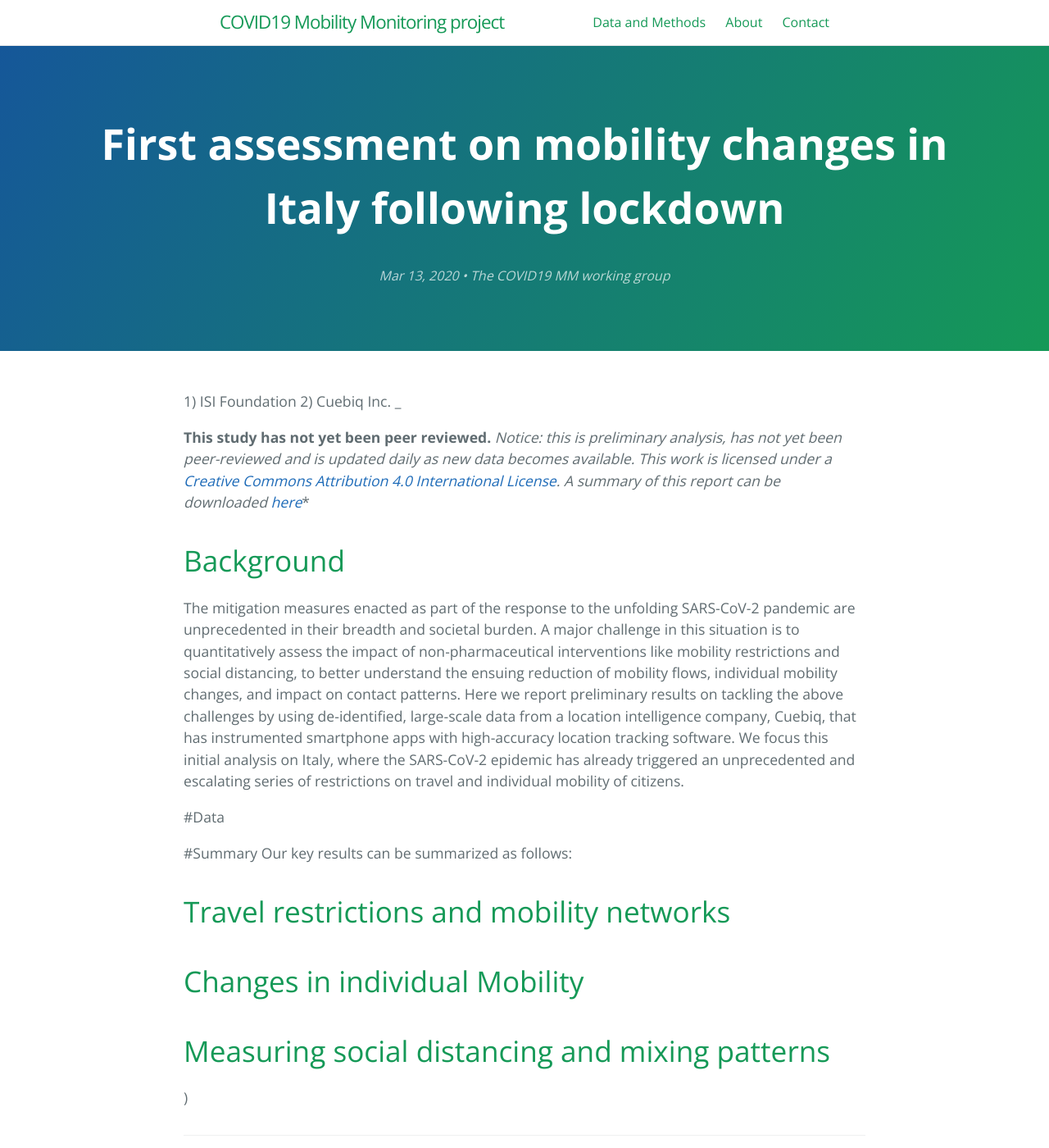
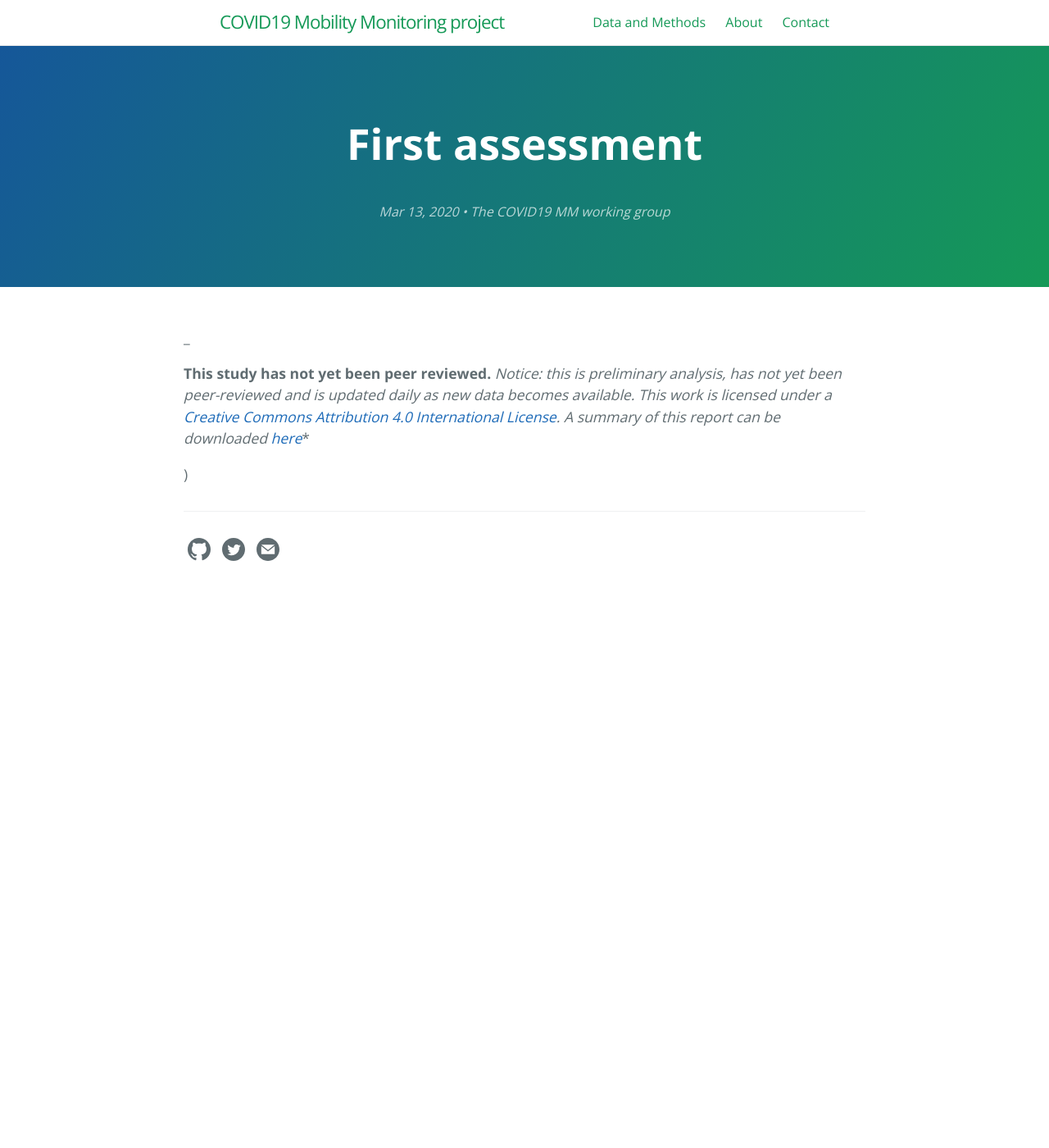
Before and after one commit to covid19mm/covid19mm.github.io, a Jekyll site: the page built from _posts/2020-03-12-first-report-assessment.markdown, in a window 1280 px wide and 1400 px high. Shown: the whole window at 82% size. Built offline with Jekyll 4.4.1, drawn with Linux system fonts in a browser that asks for light colours.

Commit message:
Comments

```diff
--- a/_posts/2020-03-12-first-report-assessment.markdown
+++ b/_posts/2020-03-12-first-report-assessment.markdown
@@ -1,34 +1,17 @@
 ---
 layout: post
-title:  "First assessment on mobility changes in Italy following lockdown"
+title:  "First assessment"
 date:  2020-03-13 08:00:00
 author: The COVID19 MM working group
 categories: in-progress
 #cover:  "assets/instacode.png"
 ---
 
-[//]: # (_Authors: Emanuele Pepe, Paolo Bajardi, Laetitia Gauvin, Filippo Privitera, Ciro Cattuto, Michele Tizzoni
-1) ISI Foundation
-2) Cuebiq Inc.
+[//]: # (_Authors: Emanuele Pepe, Paolo Bajardi, Laetitia Gauvin, Filippo Privitera, Ciro Cattuto, Michele Tizzoni )
 _
 
 **This study has not yet been peer reviewed.**
 _Notice: this is preliminary analysis, has not yet been peer-reviewed and is updated daily as new data becomes available. This work is licensed under a  [Creative Commons Attribution 4.0 International License](https://creativecommons.org/licenses/by/4.0/). A summary of this report can be downloaded  [here]()_*
 
-# Background
-The mitigation measures enacted as part of the response to the unfolding SARS-CoV-2 pandemic are unprecedented in their breadth and societal burden.
-A major challenge in this situation is to quantitatively assess the impact of non-pharmaceutical interventions like mobility restrictions and social distancing, to better understand the ensuing reduction of mobility flows, individual mobility changes, and impact on contact patterns.
-Here we report preliminary results on tackling the above challenges by using de-identified, large-scale data from a location intelligence company, Cuebiq, that has instrumented smartphone apps with high-accuracy location tracking software. We focus this initial analysis on Italy, where the SARS-CoV-2 epidemic has already triggered an unprecedented and escalating series of restrictions on travel and individual mobility of citizens.
 
-#Data
-
-#Summary
-Our key results can be summarized as follows:
-
-
-# Travel restrictions and mobility networks
-
-# Changes in individual Mobility
-
-# Measuring social distancing and mixing patterns
 )
```
Also changed, not shown: about.md (+2 -9 lines), index.md (+3 -7 lines), now.md (+5 -11 lines).
